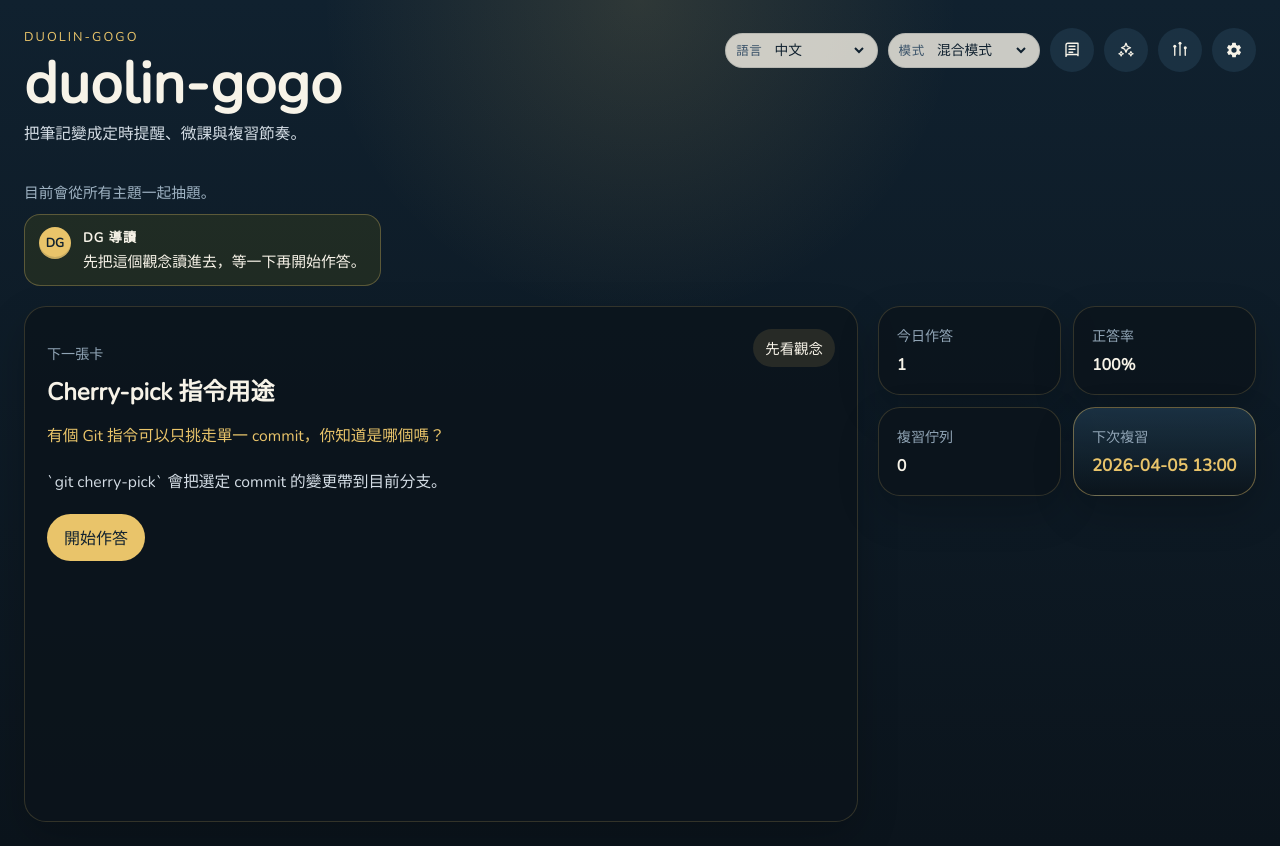
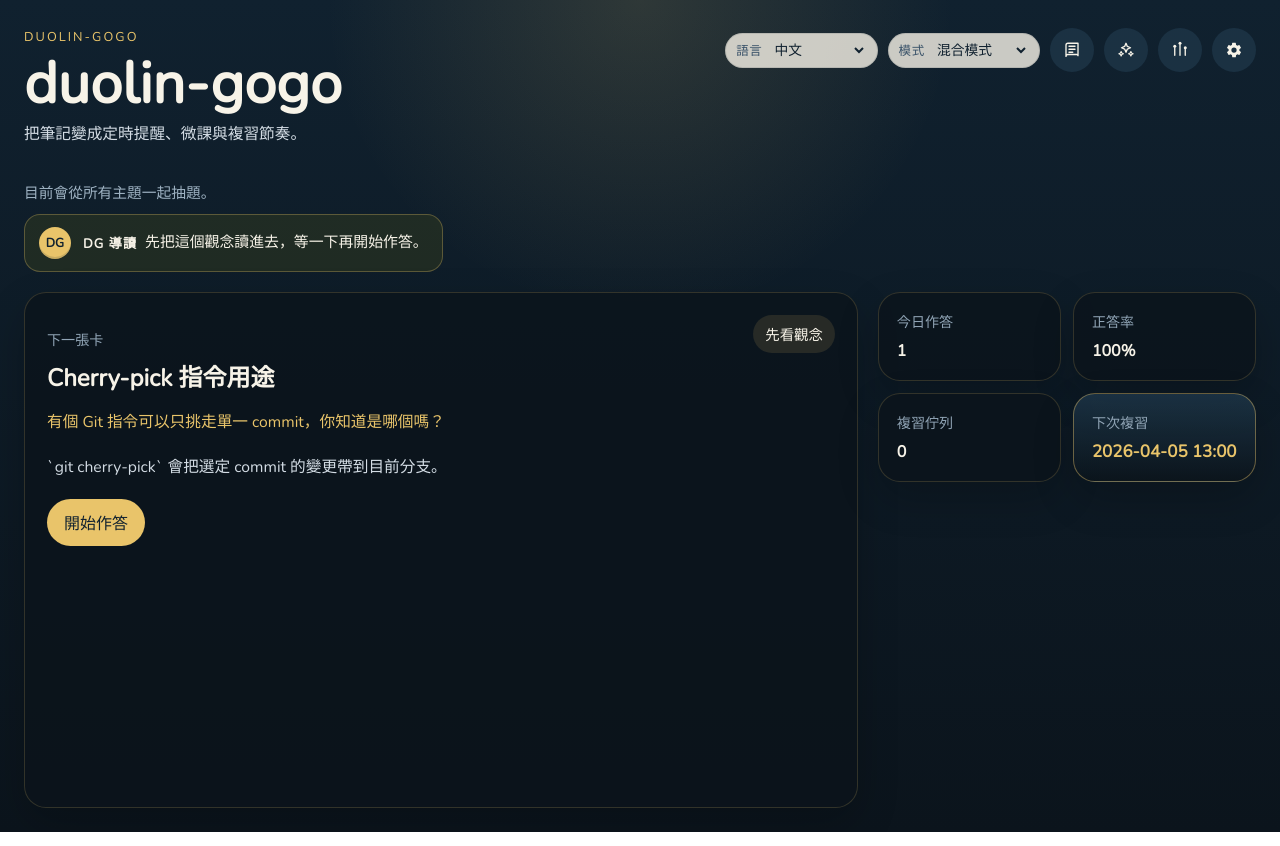
Before and after one commit to GMfatcat/duolin-gogo, a Vue app in the folder app/frontend/: page / in a window 1280 px wide. Built offline with nearby package versions, Linux system fonts and the light colour scheme.

Commit message:
fix: tighten dg bubble copy and collapse motion

```diff
--- a/app/frontend/src/App.vue
+++ b/app/frontend/src/App.vue
@@ -995,7 +995,7 @@ function toggleAssistantHint() {
           @click="toggleAssistantHint"
         >
           <span class="assistant-avatar">{{ t.dgLabel }}</span>
-          <div v-if="!assistantHintCollapsed" class="assistant-copy">
+          <div class="assistant-copy">
             <strong>{{ assistantHintTitle }}</strong>
             <p>{{ assistantHintText }}</p>
           </div>
--- a/app/frontend/src/style.css
+++ b/app/frontend/src/style.css
@@ -81,7 +81,7 @@ body {
 
 .assistant-hint {
   display: inline-flex;
-  align-items: flex-start;
+  align-items: center;
   gap: 12px;
   width: fit-content;
   max-width: 42rem;
@@ -133,8 +133,18 @@ body {
 }
 
 .assistant-copy {
-  display: grid;
-  gap: 4px;
+  display: inline-flex;
+  align-items: center;
+  gap: 8px;
+  min-width: 0;
+  max-width: 34rem;
+  overflow: hidden;
+  opacity: 1;
+  transform: translateX(0);
+  transition:
+    max-width 180ms ease,
+    opacity 140ms ease,
+    transform 180ms ease;
 }
 
 .assistant-copy strong {
@@ -142,13 +152,23 @@ body {
   font-size: 0.82rem;
   letter-spacing: 0.08em;
   text-transform: uppercase;
+  white-space: nowrap;
 }
 
 .assistant-copy p {
   margin: 0;
   color: #f7f3e8;
   font-size: 0.93rem;
-  line-height: 1.5;
+  line-height: 1.3;
+  white-space: nowrap;
+  overflow: hidden;
+  text-overflow: ellipsis;
+}
+
+.assistant-hint.collapsed .assistant-copy {
+  max-width: 0;
+  opacity: 0;
+  transform: translateX(-8px);
 }
 
 .assistant-avatar {
```
